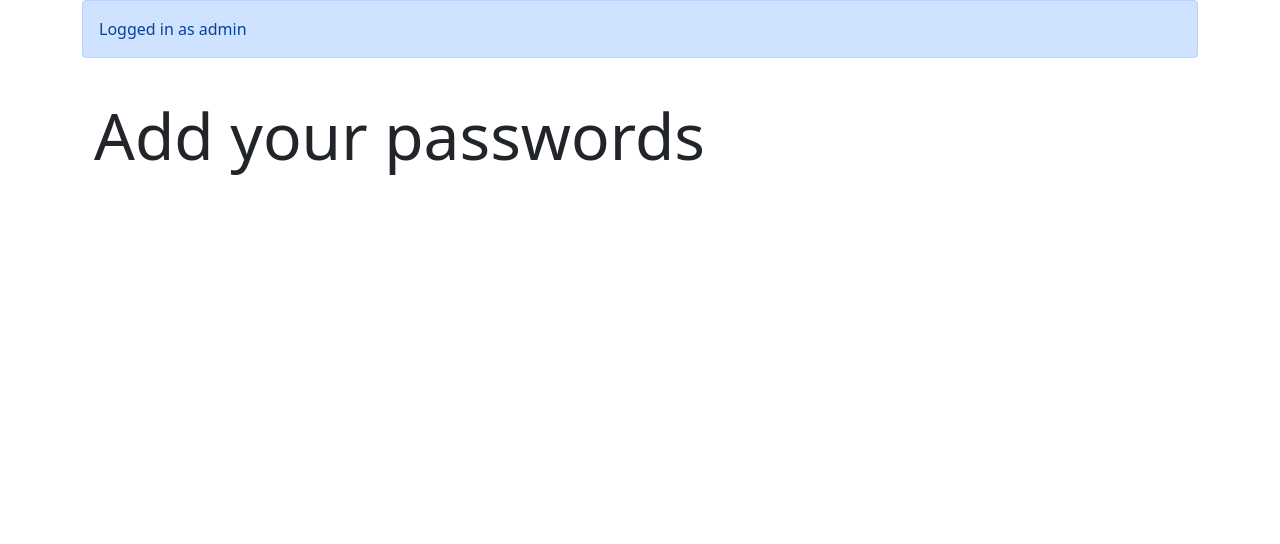
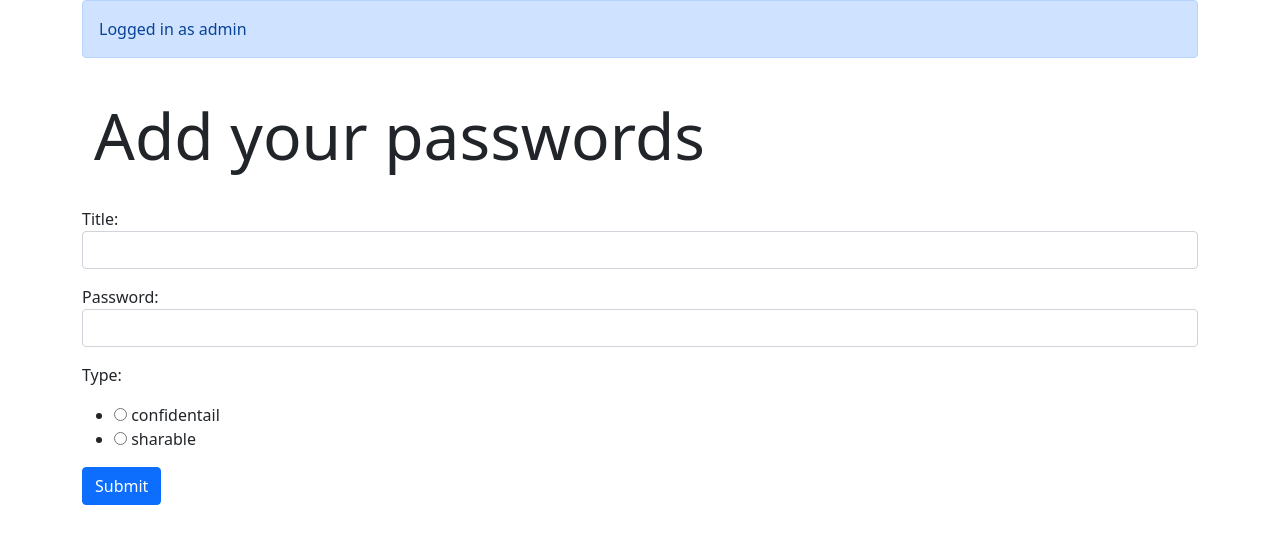
Before and after one commit to Mozes721/Django_users_pw_storage, a Django app: page /add_pw/ in a window 1280 px wide. Shown: the part 56-600 px from the top of the page. Run offline with Django 3.2, Linux system fonts and the light colour scheme; a user stored in the database is signed in.

Commit message:
added creating a user pw storage and order by all posts

```diff
--- a/pw_storage/forms.py
+++ b/pw_storage/forms.py
@@ -4,6 +4,7 @@ from django.contrib.auth import get_user_model
 # from django.forms import ModelForm
 from .models import User_pw
 non_allowed_usernames = ['abc']
+PW_TYPES = [('confidentail', 'confidentail'),('sharable', 'sharable')]
 # check for unique email & username
 
 User = get_user_model()
@@ -86,6 +87,13 @@ class LoginForm(forms.Form):
 
 
 class User_pw_form(forms.Form):
-    class Meta:
-        model = User_pw
-        fields = '__all__'
+
+    title = forms.CharField(widget=forms.TextInput(
+        attrs={
+        "class": "form-control"
+    }))
+    password = forms.CharField(widget=forms.TextInput(
+        attrs={
+        "class": "form-control"
+    }))
+    type = forms.ChoiceField(choices=PW_TYPES, widget=forms.RadioSelect())
--- a/pw_storage/templates/pw_storage/user_password/user_pw_add.html
+++ b/pw_storage/templates/pw_storage/user_password/user_pw_add.html
@@ -16,5 +16,13 @@
     <h1 class="display-3">Add your passwords</h1>
   </div>
 </div>
+<br>
+<div class="form-group">
+<form method="POST" >
+  {% csrf_token %}
+  {{ form.as_p }}
+<button type="submit" class="btn btn-primary">Submit</button>
+</form>
+</div>
 
 {% endblock %}
--- a/pw_storage/templates/pw_storage/user_password/user_pw_all.html
+++ b/pw_storage/templates/pw_storage/user_password/user_pw_all.html
@@ -37,17 +37,19 @@
       <th scope="col">Title</th>
       <th scope="col">Password</th>
       <th scope="col">Type</th>
+      <th scope="col">Edit</th>
     </tr>
   </thead>
 
     {% for post in pws %}
     <tbody>
       <tr>
-        <td>{{ post.id }}</td>
+        <td>{{ forloop.counter }}</td>
         <td>{{ post.date }}</td>
         <td>{{ post.title }}</td>
         <td>{{ post.password }}</td>
         <td>{{ post.type }}</td>
+        <td>...</td>
       </tr>
     </tbody>
     {% endfor %}
--- a/pw_storage/views.py
+++ b/pw_storage/views.py
@@ -4,7 +4,7 @@ from django.contrib import messages
 from django.contrib.auth.decorators import login_required
 from django.db.models import Q
 # Create your views here.
-from .forms import LoginForm, RegisterForm
+from .forms import *
 from .models import User_pw
 
 User = get_user_model()
@@ -60,7 +60,7 @@ def user_pw_all(request):
     if request.user.is_authenticated:
         messages.success(request, "Logged in as %s" % request.user)
     logged_in_user = request.user
-    logged_in_user_pws = User_pw.objects.filter(user=logged_in_user)
+    logged_in_user_pws = User_pw.objects.filter(user=logged_in_user).order_by('-date')
     if not logged_in_user_pws:
         message = 'Please create a password'
         return render(request, "pw_storage/user_password/user_pw_all.html", {'no_pws': message})
@@ -69,9 +69,21 @@ def user_pw_all(request):
 
 @login_required(login_url=login_page)
 def user_pw_add(request):
+    form = User_pw_form(request.POST or None)
     if request.user.is_authenticated:
-        messages.error(request, "Logged in as %s" % request.user)
-    return render(request, "pw_storage/user_password/user_pw_add.html")
+        messages.success(request, "Logged in as %s" % request.user)
+    logged_in_user = request.user
+    if form.is_valid():
+        title = form.cleaned_data.get("title")
+        password = form.cleaned_data.get("password")
+        type = form.cleaned_data.get("type")
+        try:
+            User_pw.objects.create(title=title, password=password, type=type, user=logged_in_user)
+            messages.success(request, "---Sucesfully added new pw field for your storage---")
+        except Exception as e:
+            raise e
+
+    return render(request, "pw_storage/user_password/user_pw_add.html", {'form': form})
 
 @login_required(login_url=login_page)
 def user_pw_search(request):
```
Also changed, not shown: db.sqlite3.
